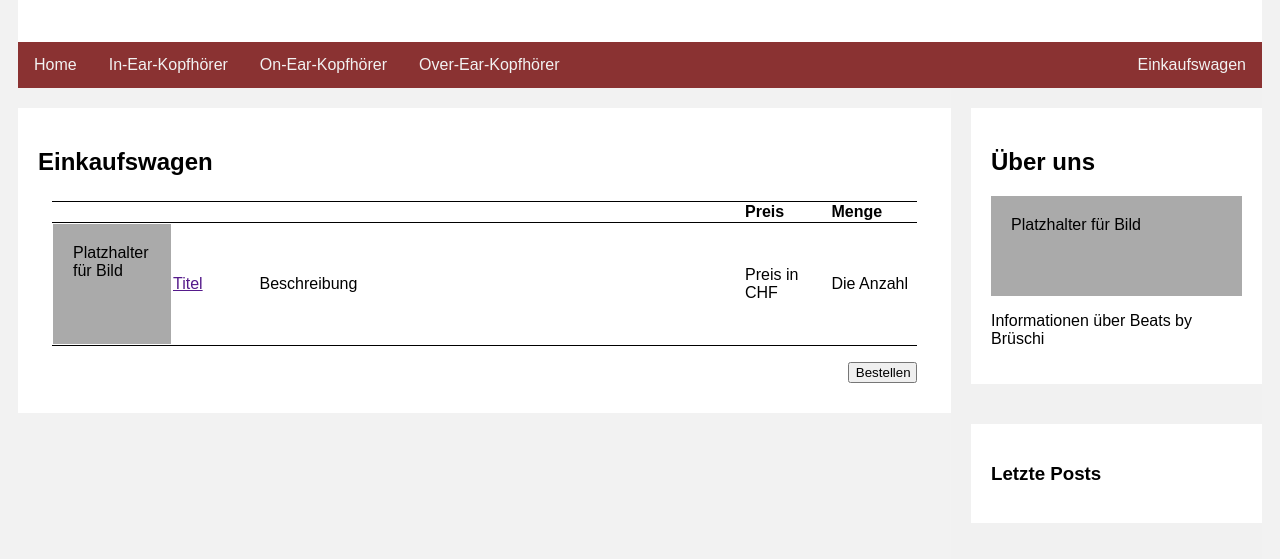
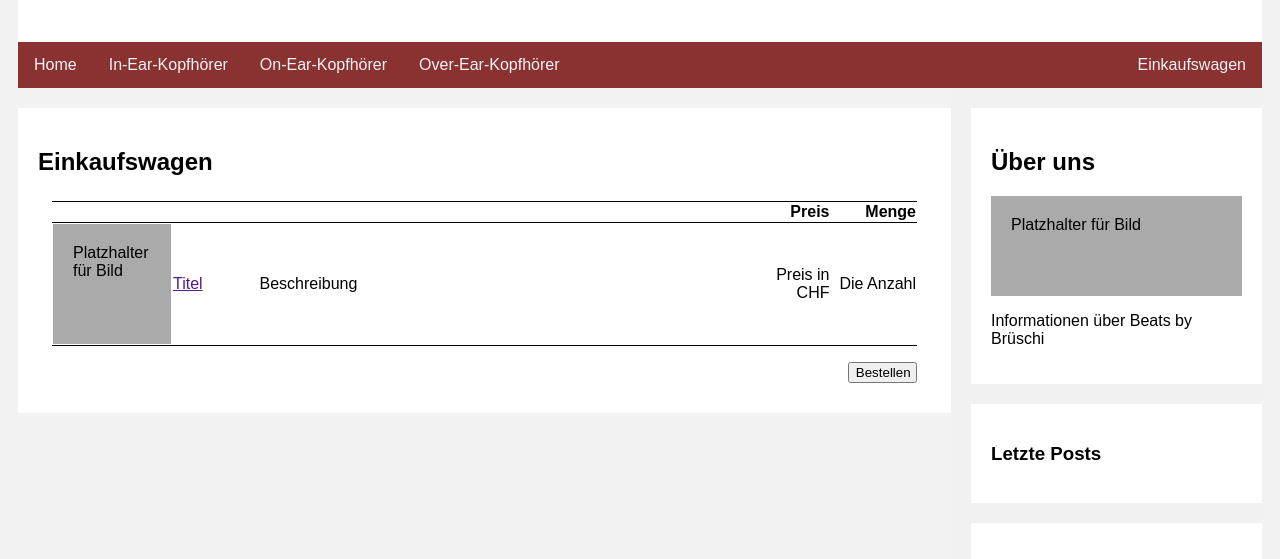
Before and after one commit to lucamosti/IUK_W_Hausarbeit, a plain HTML site: page einkaufswagen.html in a window 1280 px wide. Shown: the part 161-720 px from the top of the page. Drawn offline with Linux system fonts and the light colour scheme.

Commit message:
korrektur im css-file des einkaufswagens, kommentare hinzugefuegt

```diff
--- a/einkaufswagen.html
+++ b/einkaufswagen.html
@@ -24,7 +24,7 @@
 			<div class="box">
 				<div class="einkaufswagen">
 					<h2>Einkaufswagen</h2>
-					<form action="" method="GET">
+					<form action="" method="POST">
 						<fieldset>
 							<table>
 								<colgroup>
--- a/styles/style-einkaufswagen.css
+++ b/styles/style-einkaufswagen.css
@@ -1,6 +1,4 @@
-div.box{
-	margin-bottom: 40px;
-}
+/* erstellen der "rahmen" um die zeilen der tabelle */
 table{
 	border-collapse: collapse;
 	width: 100%;
@@ -9,9 +7,13 @@ tr{
 	border-top: 1px solid black;
 	border-bottom: 1px solid black;
 }
-th{
-	text-align: left;
+
+/* textausrichtung, achtung bei anpassung der anzahl spalten */
+td:nth-child(4), td:last-child, th:nth-child(n-1), th:last-child{
+	text-align: right;
 }
+
+/* breite der spalten */
 col.picturecol{
 	width: 120px;
 }
@@ -24,6 +26,8 @@ col.pricecol{
 col.amountcol{
 	width: 10%;
 }
+
+/* position des submitbuttons */
 input.submitbutton{
 	width: 8%;
 	float: right;
```
